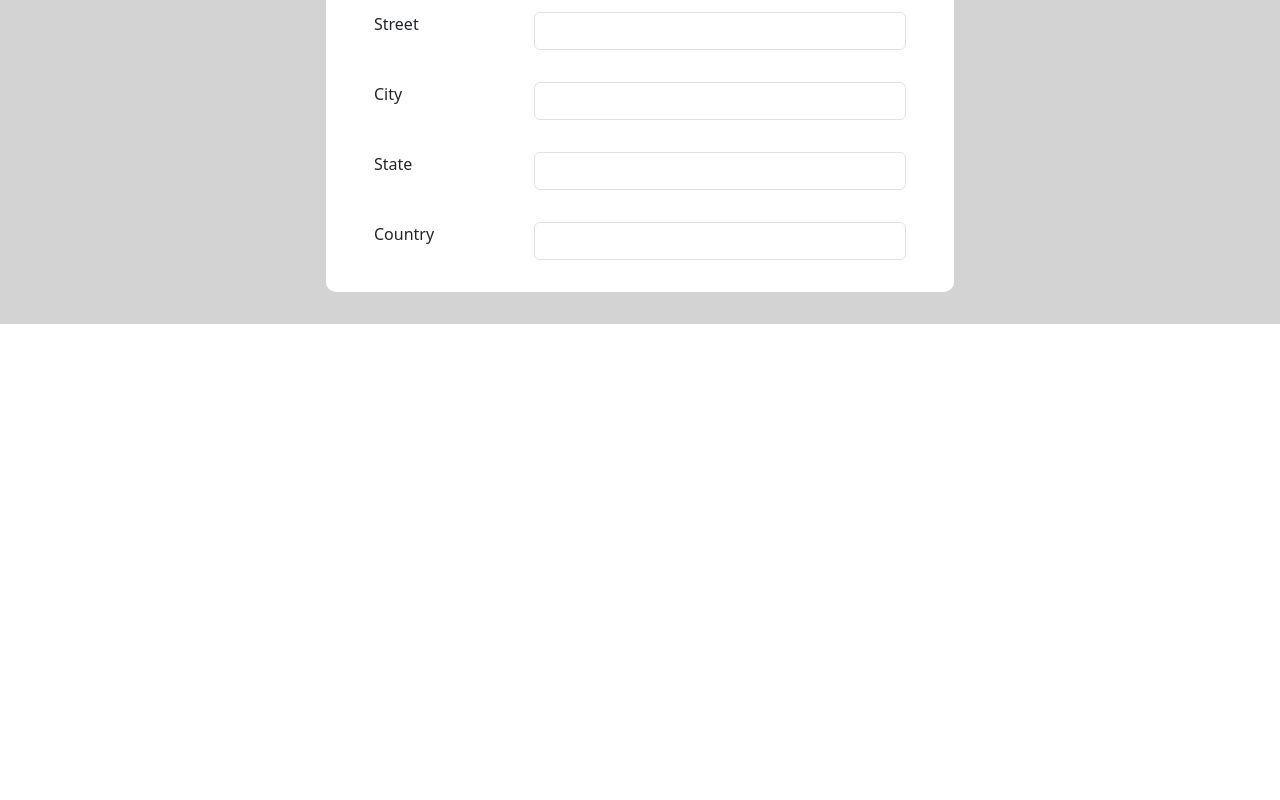
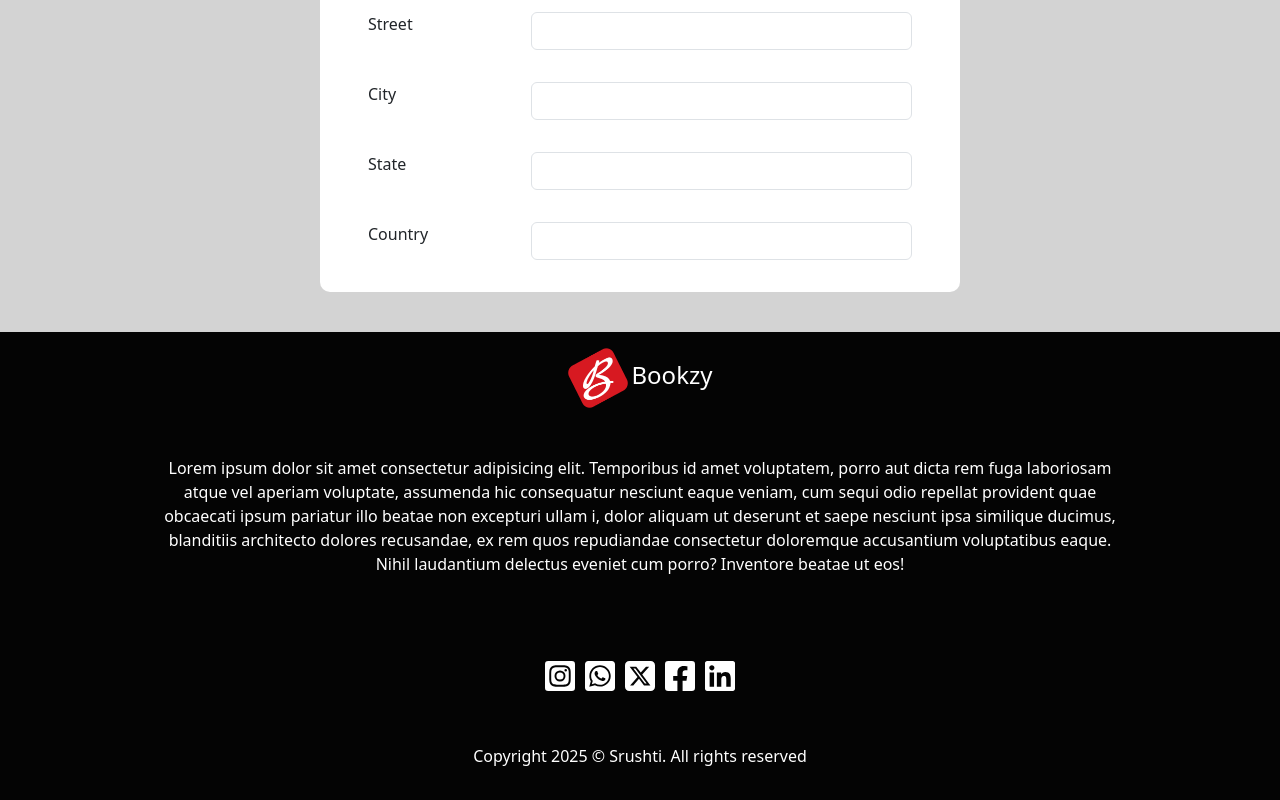
Before and after one commit to Srushtipatel14/booking, a React (Vite) app: page /editprofile in a window 1280 px wide. Shown: the part 867-1667 px from the top of the page. Before the commit the page ends 1191 px from the top, so only its background shows below. Built offline with nearby package versions, Linux system fonts and the light colour scheme.

Commit message:
caraousal slide 3 done

```diff
--- a/src/App.css
+++ b/src/App.css
@@ -1,5 +1,5 @@
 :root {
-  --primary-main-color: #D71921;
+  --primary-main-color: #d71921;
   --secondary-main-color: #2C2B2B;
   --primary-sub-color: #040404;
   --secondary-sub-color: #FFFFFF;
--- a/src/components/UpcomingMovie.jsx
+++ b/src/components/UpcomingMovie.jsx
@@ -8,7 +8,7 @@ const UpcomingMovie = () => {
       <div className="movie_wrapper mx-auto">
         <div className="d-flex justify-content-between mb-2 first_movie_sec">
           <p className="title_font text-light mt-3">Upcoming Movies</p>
-          <p className="text_font d-flex align-items-center gap-1">
+          <p className="text_font d-flex align-items-center gap-1" style={{cursor:"pointer"}}>
             See All <IoIosArrowForward />
           </p>
         </div>
--- a/src/components/ad.jsx
+++ b/src/components/ad.jsx
@@ -2,7 +2,7 @@ const Ad = () => {
     return (
         <div className="container-fluid p-0">
             <div className="d-flex justify-content-center align-items-center my-5 add_box">
-                Ad Slide
+                <div className="ad_text display-6 fw-bold">Endless Entertainment Anytime. Anywhere !</div>
             </div>
         </div>
     )
--- a/src/components/editProfile.jsx
+++ b/src/components/editProfile.jsx
@@ -1,7 +1,8 @@
 import "../css/editprofile.css";
+import Footer from "./footer";
 const EditProfile = () => {
     return (
-        <div className="container-fluid edit_profile m-0 py-3">
+        <div className="container-fluid edit_profile pt-3">
             <div className="edit_detail">
                 <form>
                     <section className="acc_detail my-3">
@@ -90,6 +91,7 @@ const EditProfile = () => {
                     </section>
                 </form>
             </div>
+            <Footer/>
         </div>
     )
 }
--- a/src/components/recommendedMovie.jsx
+++ b/src/components/recommendedMovie.jsx
@@ -10,7 +10,7 @@ const RecommendedMovie = () => {
       <div className="movie_wrapper mx-auto">
         <div className="d-flex justify-content-between mb-2 first_movie_sec">
           <p className="title_font">Recommended Movies</p>
-          <p className="text_font d-flex align-items-center gap-1">
+          <p className="text_font d-flex align-items-center gap-1" style={{cursor:"pointer"}}>
             See All <IoIosArrowForward />
           </p>
         </div>
--- a/src/css/carousel.css
+++ b/src/css/carousel.css
@@ -136,3 +136,7 @@
 
 
 /* ================================= carousel slide 2 =================================== */
+
+.carousel-slide3{
+  background: radial-gradient(circle at center,rgb(0, 4, 53,0.6), rgb(1, 1, 1));
+}
--- a/src/css/editprofile.css
+++ b/src/css/editprofile.css
@@ -1,5 +1,6 @@
 .edit_profile {
     background-color: lightgray;
+    --bs-gutter-x:0 !important;
 }
 
 .edit_detail {
--- a/src/css/recommended.css
+++ b/src/css/recommended.css
@@ -40,9 +40,13 @@
 }
 
 .add_box{
-  background-color: grey;
+  background: radial-gradient(circle at center,rgb(215, 25, 33), rgb(1, 1, 1));
   border-radius: 10px;
   width: 80%;
   margin: auto;
   height: 100px;
 }
+
+.ad_text{
+  color:whitesmoke;
+}
```
